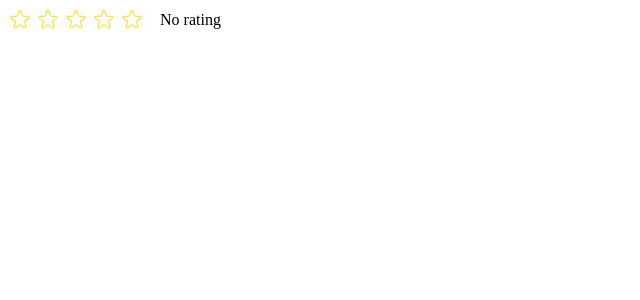
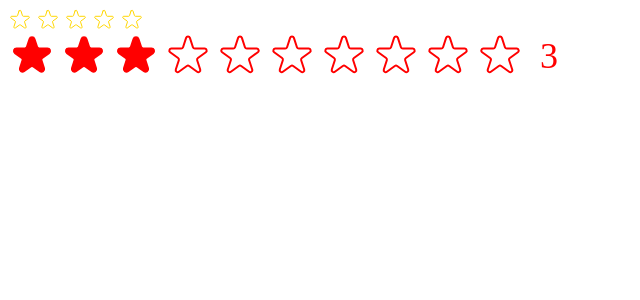
Before and after one commit to dreadlord-sedai/Movie-Diaries, a React (Create React App) app: page / in a window 1280 px wide. Shown: the top 300 px of the page, without its empty margins (0-640 px from the left). Built offline with nearby package versions, Linux system fonts and the light colour scheme.

Commit message:
StarRating component

```diff
--- a/src/StartRating.js
+++ b/src/StartRating.js
@@ -1,4 +1,5 @@
 import { useState } from "react";
+import PropTypes from "prop-types";
 
 const containerStyle = {
   display: "flex",
@@ -11,21 +12,38 @@ const starContainerStyle = {
   gap: "4px",
 };
 
-const textStyle = {
-  lineHeight: "1",
-  margin: "0",
+StarRating.propTypes = {
+  maxRating: PropTypes.number,
+  color: PropTypes.string,
+  size: PropTypes.number,
+  messages: PropTypes.array,
+  defaultRating: PropTypes.number,
 };
 
-export default function StarRating({ maxRating = 5 }) {
-  const [rating, setRating] = useState(0);
+export default function StarRating({
+  maxRating = 5,
+  color = "gold",
+  size = 24,
+  className = "",
+  messages = [],
+  defaultRating = 0,
+}) {
+  const [rating, setRating] = useState(defaultRating);
   const [tempRating, setTempRating] = useState(0);
 
   function handleRating(rating) {
     setRating(rating);
   }
 
+  const textStyle = {
+    lineHeight: "1",
+    margin: "0",
+    fontSize: `${size * 0.75}px`,
+    color,
+  };
+
   return (
-    <div style={containerStyle}>
+    <div style={containerStyle} className={className}>
       <div style={starContainerStyle}>
         {Array.from({ length: maxRating }, (_, i) => (
           <Star
@@ -34,18 +52,24 @@ export default function StarRating({ maxRating = 5 }) {
             full={tempRating ? tempRating >= i + 1 : rating >= i + 1}
             onHoverIn={() => setTempRating(i + 1)}
             onHoverOut={() => setTempRating(0)}
+            color={color}
+            size={size}
           />
         ))}
       </div>
-      <p style={textStyle}>{tempRating || rating || "No rating"}</p>
+      <p style={textStyle}>
+        {messages.length
+          ? messages[tempRating ? tempRating - 1 : rating - 1]
+          : tempRating || rating || ""}
+      </p>
     </div>
   );
 }
 
-function Star({ onRate, full, color = "gold", onHoverIn, onHoverOut }) {
+function Star({ onRate, full, color, size, onHoverIn, onHoverOut }) {
   const starStyle = {
-    width: "24px",
-    height: "24px",
+    width: `${size}px`,
+    height: `${size}px`,
     display: "flex",
     cursor: "pointer",
   };
--- a/src/index.js
+++ b/src/index.js
@@ -8,6 +8,7 @@ const root = ReactDOM.createRoot(document.getElementById('root'));
 root.render(
   <React.StrictMode>
     {/* <App /> */}
-    <StarRating maxRating={5}/>
+    <StarRating maxRating={5} messages={["Terrible", "Bad", "OK", "Good", "Excellent"]}/>
+    <StarRating maxRating={10} color="red" size={48} defaultRating={3}/>
   </React.StrictMode>
 );
```
